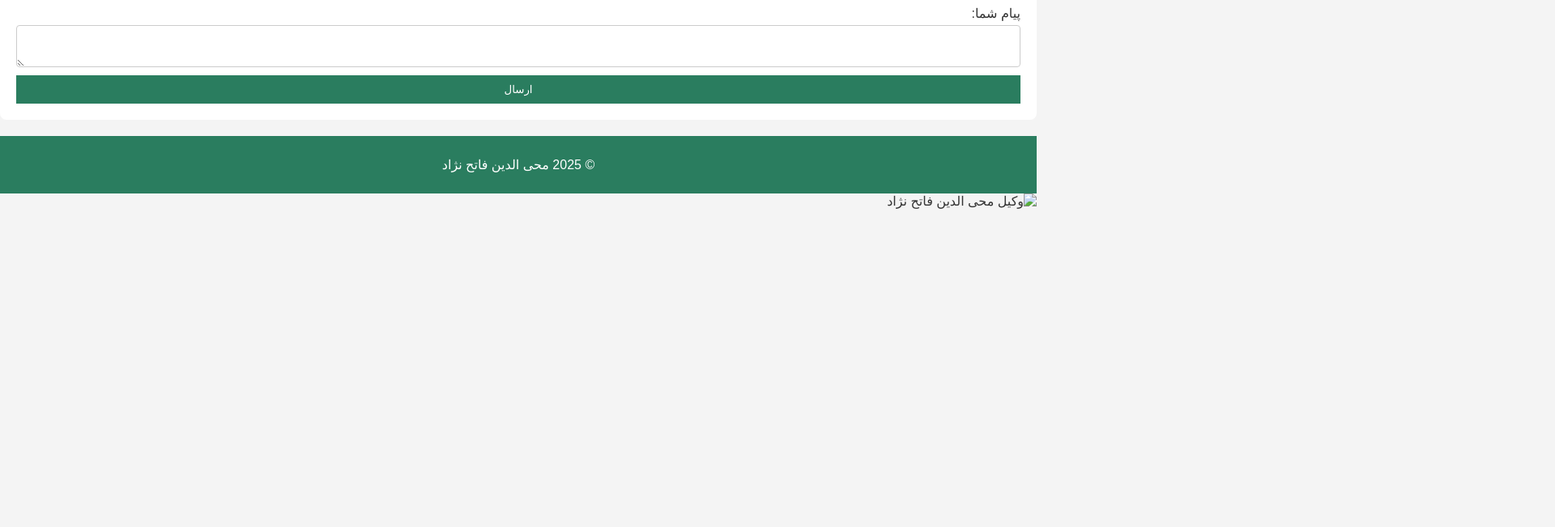
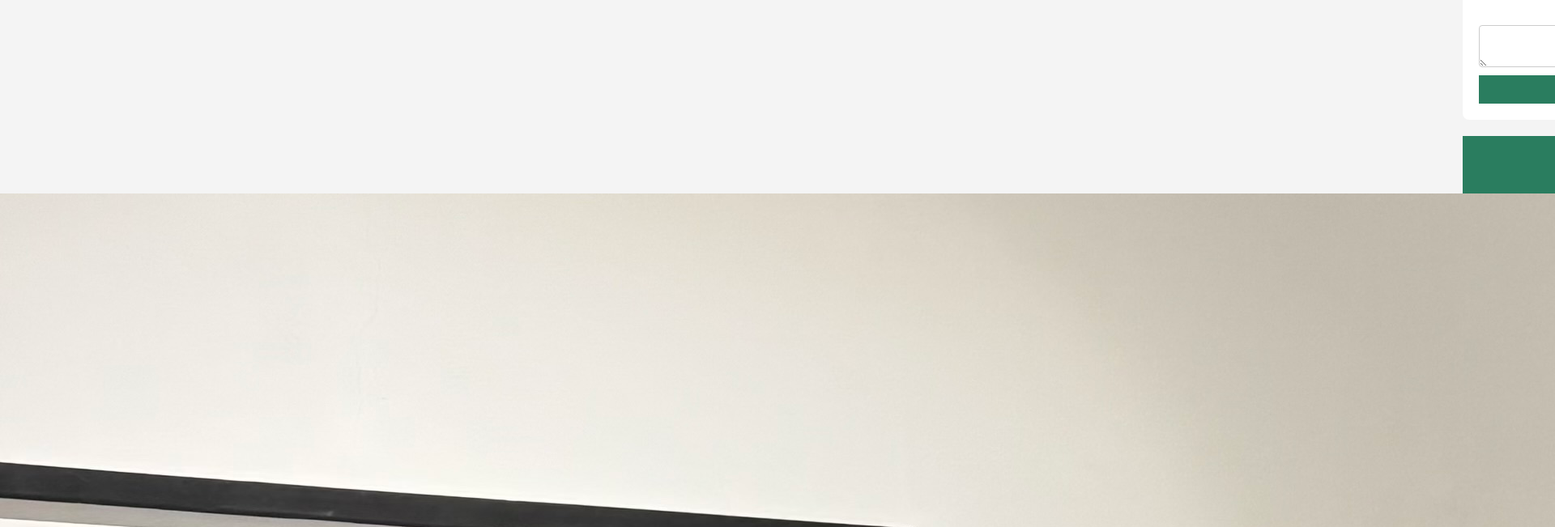
Before and after one commit to 9433803/Vakilfatehnezhad, a plain HTML site: page index.html in a window 1280 px wide. Shown: the part 859-1510 px from the top of the page at 81% size, 1920 px wide, since content can reach past the window. Before the commit the page ends 1117 px from the top, so only its background shows below. Drawn offline with Linux system fonts and the light colour scheme.

Commit message:
Update index.html

```diff
--- a/index.html
+++ b/index.html
@@ -47,4 +47,4 @@
         <p>&copy; 2025 محی الدین فاتح نژاد</p>
     </footer>
 </body>
-<img src="images/IMG_6497.jpeg" alt="وکیل محی الدین فاتح نژاد">
+<img src="https://github.com/9433803/Vakilfatehnezhad/blob/main/IMG_6497.jpeg" alt="وکیل محی الدین فاتح نژاد">
```
